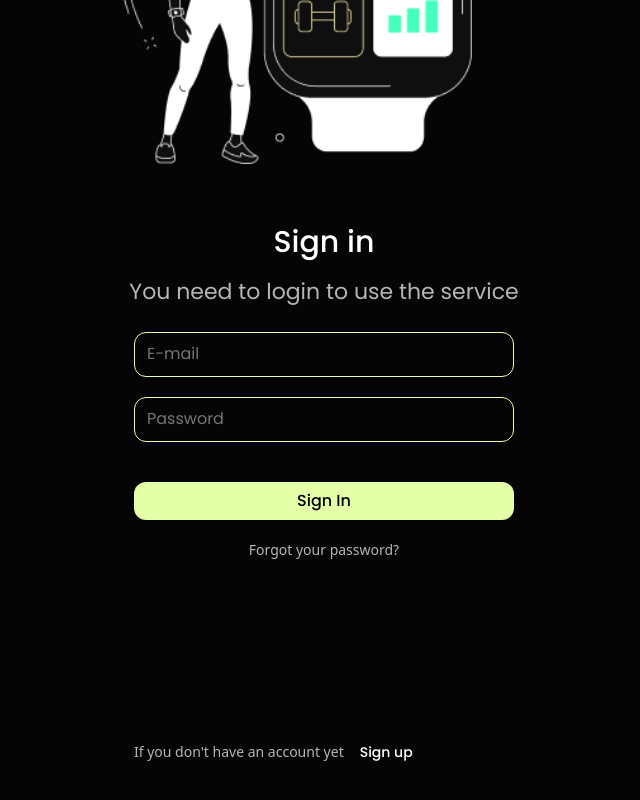
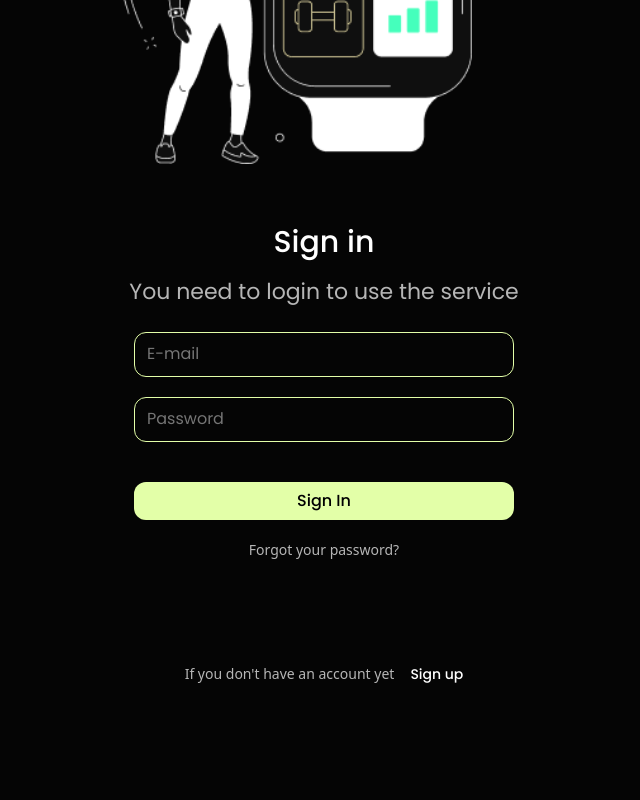
Before and after one commit to AnnaHort/HealthyHub, a React (Vite) app: page /HealthyHub/signin in a window 1280 px wide. Shown: the part 348-1148 px from the top of the page, without its empty margins (316-956 px from the left). After the commit the page ends 1092 px from the top, so only its background shows below. Built offline with nearby package versions, Linux system fonts and the light colour scheme.

Commit message:
bugfix style & Link to forgot password page

```diff
--- a/src/App.jsx
+++ b/src/App.jsx
@@ -2,8 +2,6 @@ import { lazy, Suspense } from 'react';
 import { Route, Routes } from 'react-router-dom';
 import ErrorPage from 'pages/ErrorPage/ErrorPage';
 import WelcomePage from './pages/WelcomePage/welcomePage';
-import ButtonSignUp from './components/WelcomePage/Button/buttonSignUp';
-import ButtonSignIn from './components/WelcomePage/Button/buttonSignIn';
 import SignInPages from './pages/SignInPages/SignInPages';
 
 const SharedLayout = lazy(() =>
--- a/src/pages/SignInPages/SignInPages.jsx
+++ b/src/pages/SignInPages/SignInPages.jsx
@@ -1,8 +1,26 @@
-import { Image, Input, InputContainer, LinkStyled, RegisterForm, RegisterText, RegisterTitle } from "../../components/SignUpForm/SignUpRegister.styled";
+import {
+  Image,
+  Input,
+  InputContainer,
+  LinkStyled,
+  RegisterForm,
+  RegisterText,
+  RegisterTitle,
+} from '../../components/SignUpForm/SignUpRegister.styled';
 import RegisterImageMobile from '../../img/register-img-mobile.png';
 import RegisterImageTablet from '../../img/register-img-tablet.png';
 import RegisterImageDesktop from '../../img/register-img-desktop.png';
-import { ButtonSignIn, ForgotPasswordContainer, ForgotPasswordText, HaveAnAccountText, RegisterTitleContainer, SignInPagesContainer, SignInQuestionContainer } from "./SignInPages.styled";
+import {
+  ButtonSignIn,
+  ForgotElementContainer,
+  ForgotPasswordContainer,
+  ForgotPasswordLink,
+  HaveAnAccountText,
+  RegisterTitleContainer,
+  SignInBtnContainer,
+  SignInPagesContainer,
+} from './SignInPages.styled';
+
 const SignInPages = () => {
   return (
     <SignInPagesContainer>
@@ -17,7 +35,6 @@ const SignInPages = () => {
         <RegisterText>You need to login to use the service</RegisterText>
 
         <RegisterForm autoComplete="off">
-
           <label htmlFor="email">
             <InputContainer>
               <Input
@@ -38,22 +55,25 @@ const SignInPages = () => {
               />
             </InputContainer>
           </label>
+
+          <ForgotElementContainer>
+            <SignInBtnContainer>
               <ButtonSignIn type="submit">Sign In</ButtonSignIn>
+              <ForgotPasswordLink to="/forgot-password">
+                Forgot your password?
+              </ForgotPasswordLink>
+            </SignInBtnContainer>
 
             <ForgotPasswordContainer>
-
-<ForgotPasswordText>Forgot your password?</ForgotPasswordText>
-
-<SignInQuestionContainer>
-<HaveAnAccountText>If you don&#39;t have an account yet</HaveAnAccountText>
+              <HaveAnAccountText>
+                If you don&#39;t have an account yet
+              </HaveAnAccountText>
               <LinkStyled to="/signup">Sign up</LinkStyled>
-</SignInQuestionContainer>
-
             </ForgotPasswordContainer>
-
+          </ForgotElementContainer>
         </RegisterForm>
       </RegisterTitleContainer>
     </SignInPagesContainer>
-  )
+  );
 };
 export default SignInPages;
--- a/src/pages/SignInPages/SignInPages.styled.js
+++ b/src/pages/SignInPages/SignInPages.styled.js
@@ -1,3 +1,4 @@
+import { Link } from 'react-router-dom';
 import styled from 'styled-components';
 
 export const SignInPagesContainer = styled.div`
@@ -26,10 +27,10 @@ export const SignInPagesContainer = styled.div`
 `;
 
 export const RegisterTitleContainer = styled.div`
-    @media (min-width: 1440px) {
-        padding-top: 80px;
+  @media (min-width: 1440px) {
+    padding-top: 80px;
   }
-`
+`;
 
 export const ButtonSignIn = styled.button`
   border-radius: 12px;
@@ -50,29 +51,72 @@ export const ButtonSignIn = styled.button`
     margin-bottom: 20px;
   }
   @media (min-width: 1440px) {
-    width: 50%;
+    max-width: 212px;
+    margin-right: 0;
+    margin-left: 0;
+  }
+`;
+
+export const ForgotElementContainer = styled.div`
+  @media (min-width: 768px) {
+    height: 222px;
+    margin-right: auto;
+    margin-left: auto;
+    width: 380px;
+    display: flex;
+    flex-direction: column;
+    justify-content: space-between;
+  }
+  @media (min-width: 1440px) {
+    margin-right: 0;
+    margin-left: 0;
+  }
+
+`
+
+export const SignInBtnContainer = styled.div`
+  display: flex;
+  flex-direction: column;
+  @media (min-width: 768px) {
+    max-width: 380px;
+
+  }
+  @media (min-width: 1440px) {
+    margin-right: 0;
+    margin-left: 0;
+    display: flex;
+    flex-direction: column;
+    max-width: 212px;
+    align-items: center;
   }
 `;
 
 export const ForgotPasswordContainer = styled.div`
+  display: flex;
+  justify-content: space-between;
   @media (min-width: 768px) {
-    display: flex;
-    height: 222px;
-    flex-direction: column;
     justify-content: space-between;
     max-width: 380px;
     margin-right: auto;
     margin-left: auto;
+    gap: 16px;
+  }
+  @media (min-width: 1440px) {
+
+    margin-right: 0;
+    margin-left: 0;
   }
 `;
-
-export const ForgotPasswordText = styled.p`
+export const ForgotPasswordLink = styled(Link)`
   color: var(--color-primary-grey);
   font-size: 14px;
   font-weight: 400;
   line-height: 1.43;
   text-align: center;
   margin-bottom: 54px;
+  @media (min-width: 768px) {
+    margin-bottom: 0;
+}
   @media (min-width: 1440px) {
     text-align: start;
     margin-bottom: 184px;
@@ -84,6 +128,7 @@ export const SignInQuestionContainer = styled.div`
   justify-content: space-between;
   margin-right: auto;
   margin-left: auto;
+  gap: 20px;
   @media (min-width: 768px) {
     justify-content: start;
     gap: 16px;
```
Lines whose indentation alone changed are shown as unchanged.
